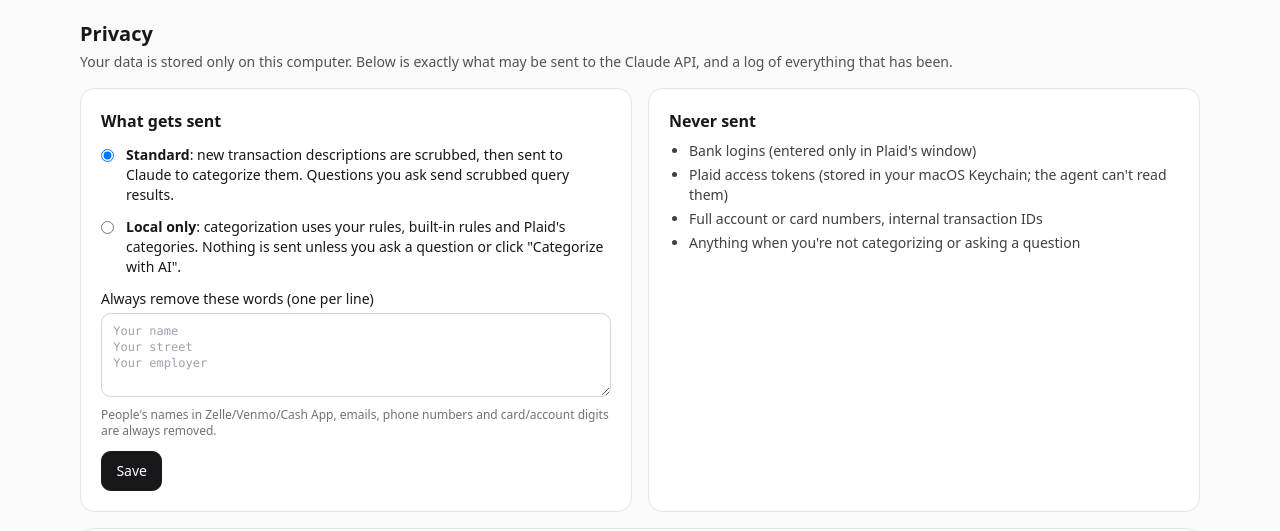
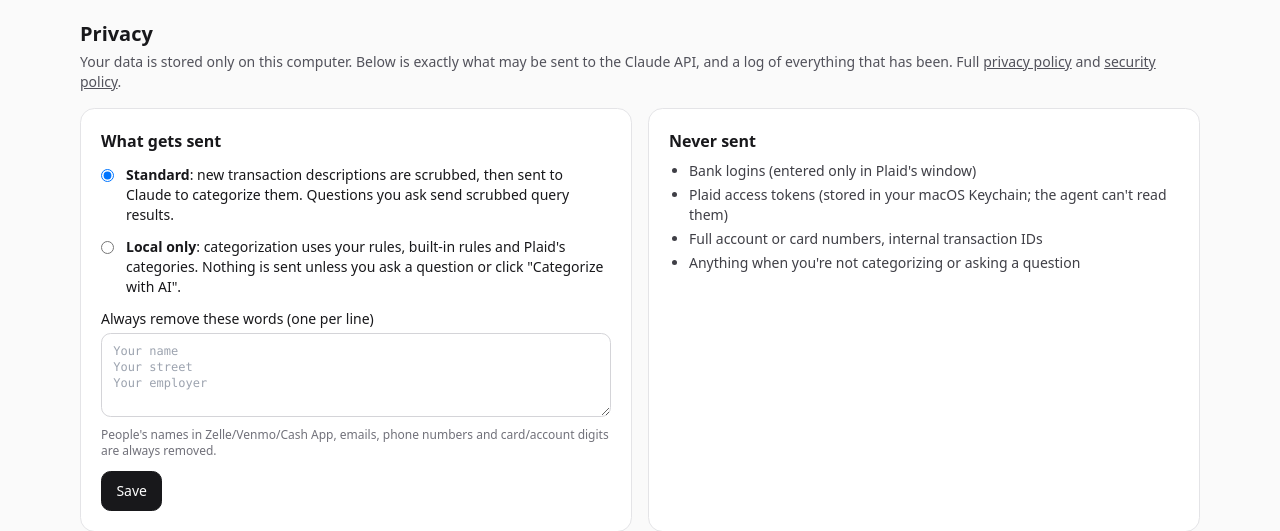
Before and after one commit to mattthomas7641/personal-finance-agent, a FastAPI app: page /privacy in a window 1280 px wide. Shown: the part 57-588 px from the top of the page. Run offline with FastAPI, Linux system fonts and the light colour scheme.

Commit message:
Link privacy and security policies inside the app

```diff
--- a/app/web/templates/connect.html
+++ b/app/web/templates/connect.html
@@ -1,7 +1,7 @@
 {% extends "base.html" %}
 {% block content %}
 <h1 class="text-xl font-semibold mb-1">Accounts</h1>
-<p class="text-sm text-zinc-600 mb-4">Everything stays on this computer in <span class="mono">data/ledger.db</span>. Bank logins happen inside Plaid's own window; this app never sees your bank password, and the Plaid access token is never shown to the AI.</p>
+<p class="text-sm text-zinc-600 mb-4">Everything stays on this computer in <span class="mono">data/ledger.db</span>. Bank logins happen inside Plaid's own window; this app never sees your bank password, and the Plaid access token is never shown to the AI. Read the <a class="underline" href="https://mattthomas7641.github.io/northstar/privacy.html" target="_blank" rel="noopener">privacy policy</a>.</p>
 {% if error %}<div class="mb-4 text-sm text-red-800 bg-red-50 rounded-lg p-3">{{ error }}</div>{% endif %}
 {% if not has_anthropic %}<div class="mb-4 text-sm text-amber-800 bg-amber-50 rounded-lg p-3">No <span class="mono">ANTHROPIC_API_KEY</span> in <span class="mono">.env</span>. Importing works, but AI categorization and questions won't until you add one.</div>{% endif %}
 
--- a/app/web/templates/privacy.html
+++ b/app/web/templates/privacy.html
@@ -3,7 +3,7 @@
 <h1 class="text-xl font-semibold mb-1">Privacy</h1>
 {% if error %}<div class="mb-3 text-sm text-red-800 bg-red-50 rounded-lg p-3">{{ error }}</div>{% endif %}
 {% if saved == "passcode" %}<div class="mb-3 text-sm text-emerald-800 bg-emerald-50 rounded-lg p-3">Passcode saved. Any phone that was signed in needs to sign in again.</div>{% endif %}
-<p class="text-sm text-zinc-600 mb-4">Your data is stored only on this computer. Below is exactly what may be sent to the Claude API, and a log of everything that has been.</p>
+<p class="text-sm text-zinc-600 mb-4">Your data is stored only on this computer. Below is exactly what may be sent to the Claude API, and a log of everything that has been. Full <a class="underline" href="https://mattthomas7641.github.io/northstar/privacy.html" target="_blank" rel="noopener">privacy policy</a> and <a class="underline" href="https://github.com/mattthomas7641/personal-finance-agent/blob/main/SECURITY.md" target="_blank" rel="noopener">security policy</a>.</p>
 
 <div class="grid md:grid-cols-2 gap-4">
   <form method="post" action="/privacy" class="card p-5 space-y-3">
```
